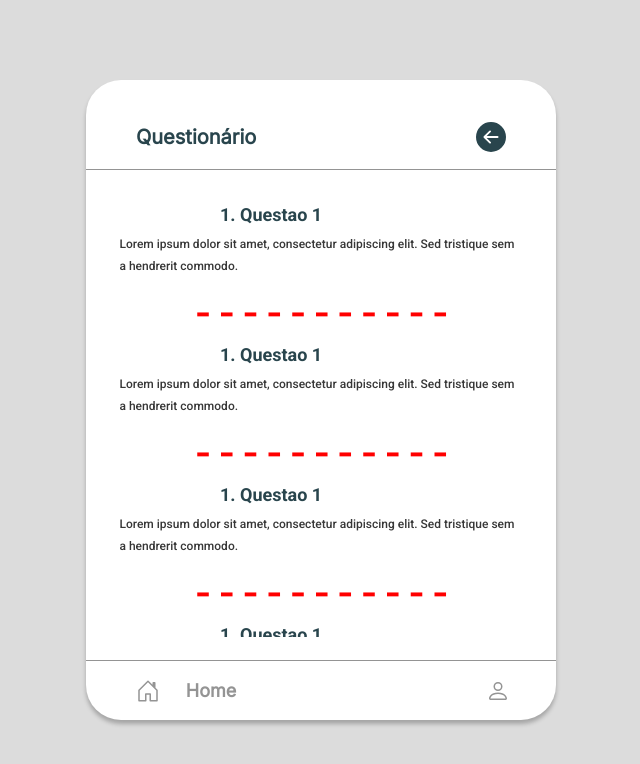
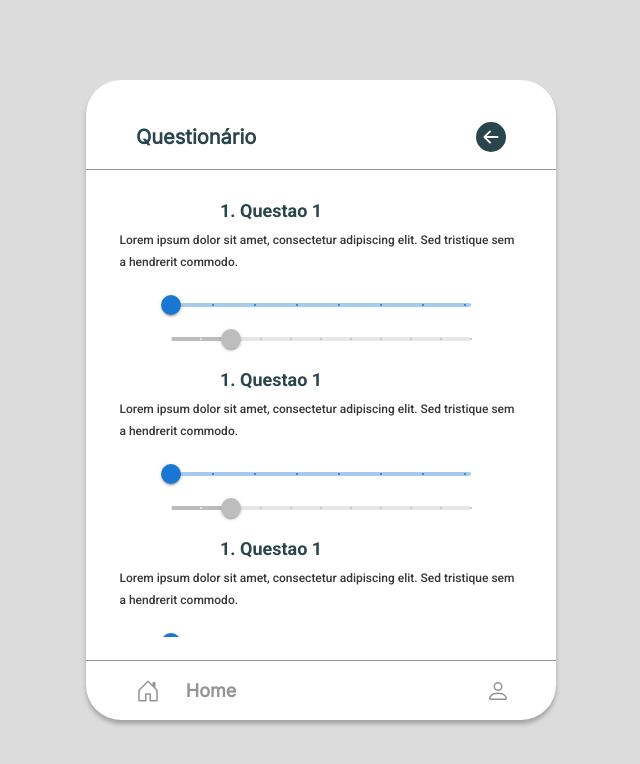
Before and after one commit to joaopedroortiz/covid-app, a React (Create React App) app: page /questionario in a window 1280 px wide. Shown: the top 764 px of the page, without its empty margins (319-959 px from the left). Built offline with nearby package versions, Linux system fonts and the light colour scheme.

Commit message:
Style: Cambios no CardQuestions

```diff
--- a/package.json
+++ b/package.json
@@ -3,6 +3,9 @@
   "version": "0.1.0",
   "private": true,
   "dependencies": {
+    "@emotion/react": "^11.9.0",
+    "@emotion/styled": "^11.8.1",
+    "@mui/material": "^5.6.4",
     "@testing-library/jest-dom": "^5.16.2",
     "@testing-library/react": "^12.1.4",
     "@testing-library/user-event": "^13.5.0",
--- a/src/Pages/Questionario.jsx
+++ b/src/Pages/Questionario.jsx
@@ -20,6 +20,8 @@ function Questionario() {
           <CardQuestions />
           <CardQuestions />
           <CardQuestions />
+          <CardQuestions />
+          <CardQuestions />
         </div>
         <div className="container-navHome">
           <NavHome />
--- a/src/components/CardQuestions/Bar/BarQuestions.css
+++ b/src/components/CardQuestions/Bar/BarQuestions.css
@@ -5,5 +5,4 @@
   align-items: center;
   padding: 10px 5px;
   bottom: 0;
-  color: red;
 }
--- a/src/components/CardQuestions/Bar/BarQuestions.jsx
+++ b/src/components/CardQuestions/Bar/BarQuestions.jsx
@@ -1,10 +1,28 @@
 import React from "react";
 import "./BarQuestions.css";
+import Box from "@mui/material/Box";
+import Slider from "@mui/material/Slider";
+
+function valuetext(value) {
+  return `${value}°C`;
+}
 
 function BarQuestions() {
   return (
-    <div>
-      <h1 className="barQuetions">- - - - - - - - - - - </h1>
+    <div className="barQuetions">
+      <Box sx={{ width: 300 }}>
+        <Slider
+          aria-label="Pontos"
+          defaultValue={1}
+          getAriaValueText={valuetext}
+          valueLabelDisplay="auto"
+          step={14}
+          marks
+          min={10}
+          max={110}
+        />
+        <Slider defaultValue={30} step={10} marks min={10} max={110} disabled />
+      </Box>
     </div>
   );
 }
--- a/src/styles/questionario.css
+++ b/src/styles/questionario.css
@@ -6,7 +6,6 @@
 .container-questions {
   display: flex;
   flex-direction: column;
-  justify-content: center;
   align-items: center;
   padding: 10px 5px;
   margin-top: 25px;
```
Also changed, not shown: 1 other file (tests, documents, lock files or other folders).
